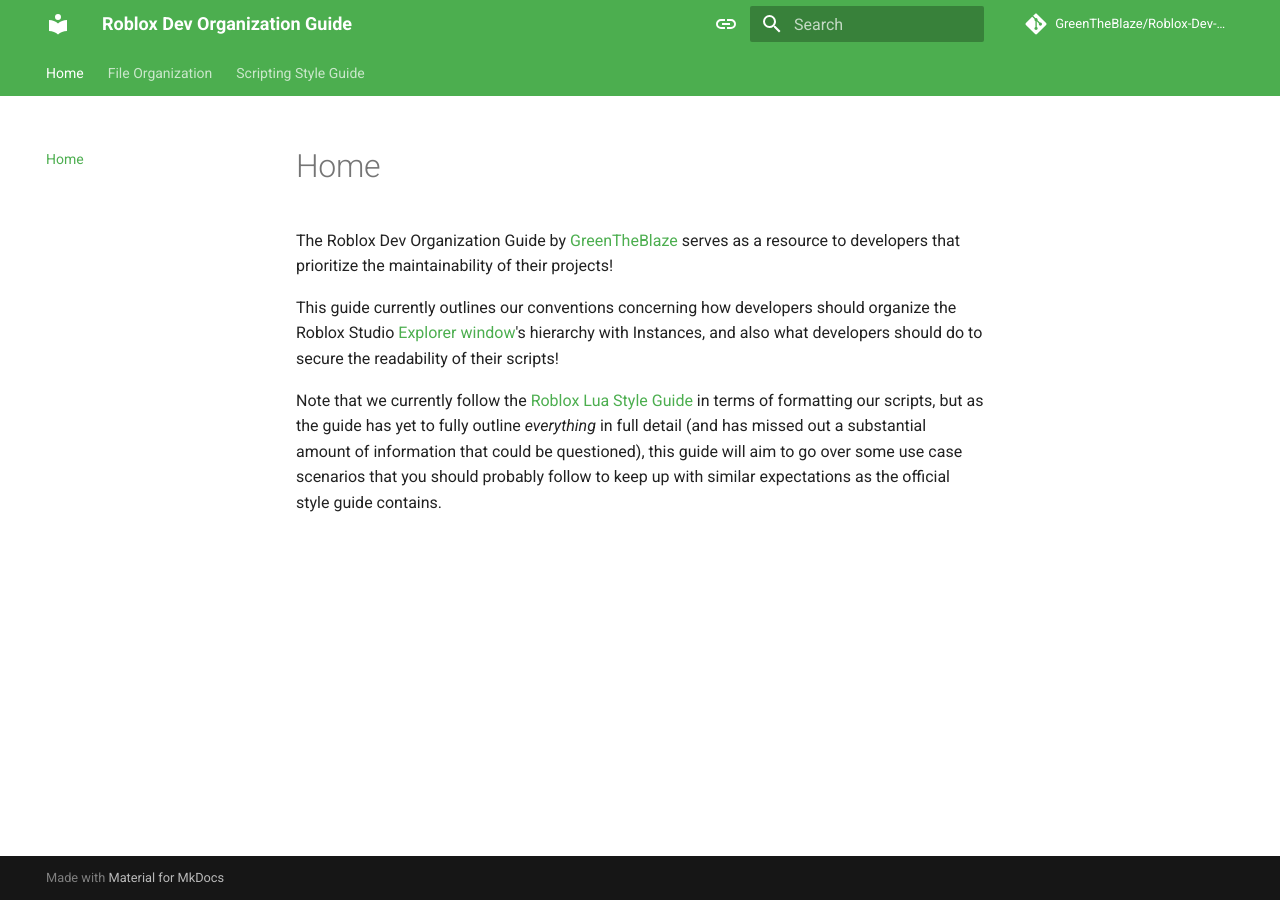
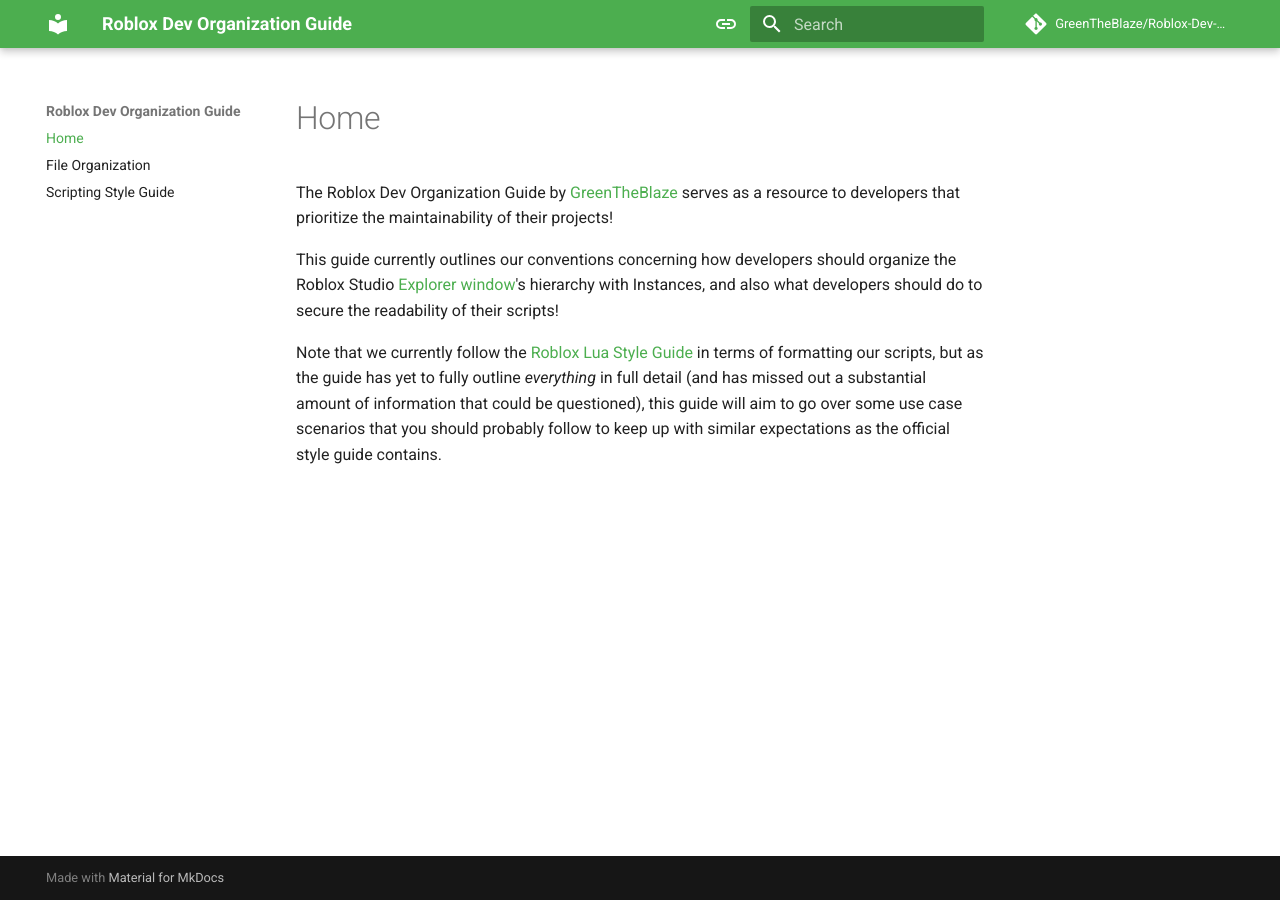
Before and after one commit to GreenTheBlaze/Roblox-Dev-Organization-Guide, an MkDocs documentation site: the page built from docs/index.md, in a window 1280 px wide. Built offline with MkDocs 1.6.1 and Material for MkDocs 9.7.7, drawn with Linux system fonts in a browser that asks for light colours; comment, search, counter and statistics services are not loaded.

Commit message:
Update mkdocs.yml

```diff
--- a/mkdocs.yml
+++ b/mkdocs.yml
@@ -9,32 +9,32 @@
 theme:
   name: material
   features:
-    - announce.dismiss
-    - content.action.edit
-    - content.action.view
-    - content.code.annotate
-    - content.code.copy
+    # - announce.dismiss
+    # - content.action.edit
+    # - content.action.view
+    # - content.code.annotate
+    # - content.code.copy
     # - content.code.select
     # - content.footnote.tooltips
     # - content.tabs.link
-    - content.tooltips
+    # - content.tooltips
     # - header.autohide
     # - navigation.expand
-    - navigation.footer
-    - navigation.indexes
+    # - navigation.footer
+    # - navigation.indexes
     # - navigation.instant
     # - navigation.instant.prefetch
     # - navigation.instant.progress
     # - navigation.prune
-    - navigation.sections
-    - navigation.tabs
+    # - navigation.sections
+    # - navigation.tabs
     # - navigation.tabs.sticky
     #- navigation.top
-    - navigation.tracking
-    - search.highlight
-    - search.share
-    - search.suggest
-    - toc.follow
+    # - navigation.tracking
+    # - search.highlight
+    # - search.share
+    # - search.suggest
+    # - toc.follow
     # - toc.integrate
   palette:
     - media: "(prefers-color-scheme)"
```
